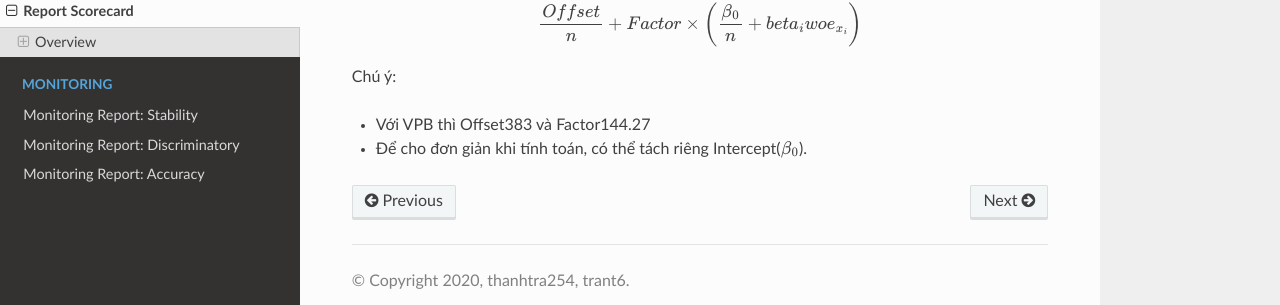
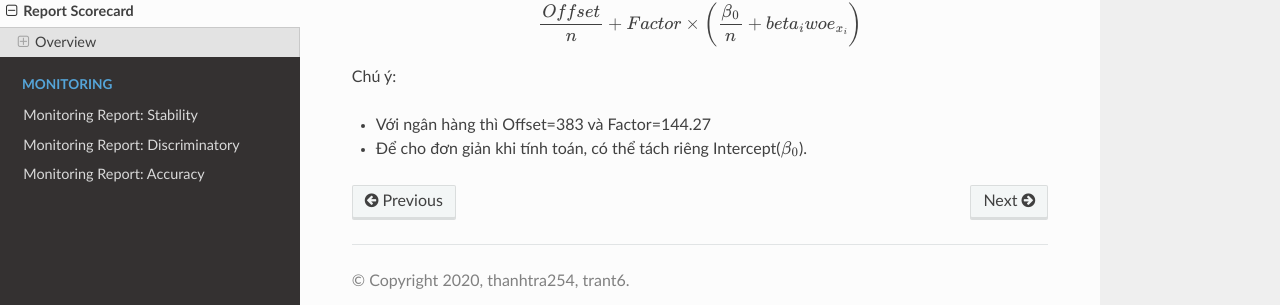
Before and after one commit to thanhtra254/SMCS, a Sphinx documentation site: the page built from docs/post/ReportScorecard.rst, in a window 1280 px wide and 1217 px high. Shown: the part 868-1173 px from the top of the window. Built offline with Sphinx 7.4.7 and the Read the Docs theme 2.0.0, drawn with Linux system fonts in a browser that asks for light colours; comment, search, counter and statistics services are not loaded.

Commit message:
Update ReportScorecard.rst

```diff
--- a/docs/post/ReportScorecard.rst
+++ b/docs/post/ReportScorecard.rst
@@ -42,5 +42,5 @@ Do đó, để xếp hạng khách hàng thì chỉ cần dùng :math:`ln⁡(odd
 
 Chú ý:
 
-- Với VPB thì Offset383 và Factor144.27
+- Với ngân hàng  thì Offset=383 và Factor=144.27
 - Để cho đơn giản khi tính toán, có thể tách riêng Intercept(:math:`\beta_0`).
```
